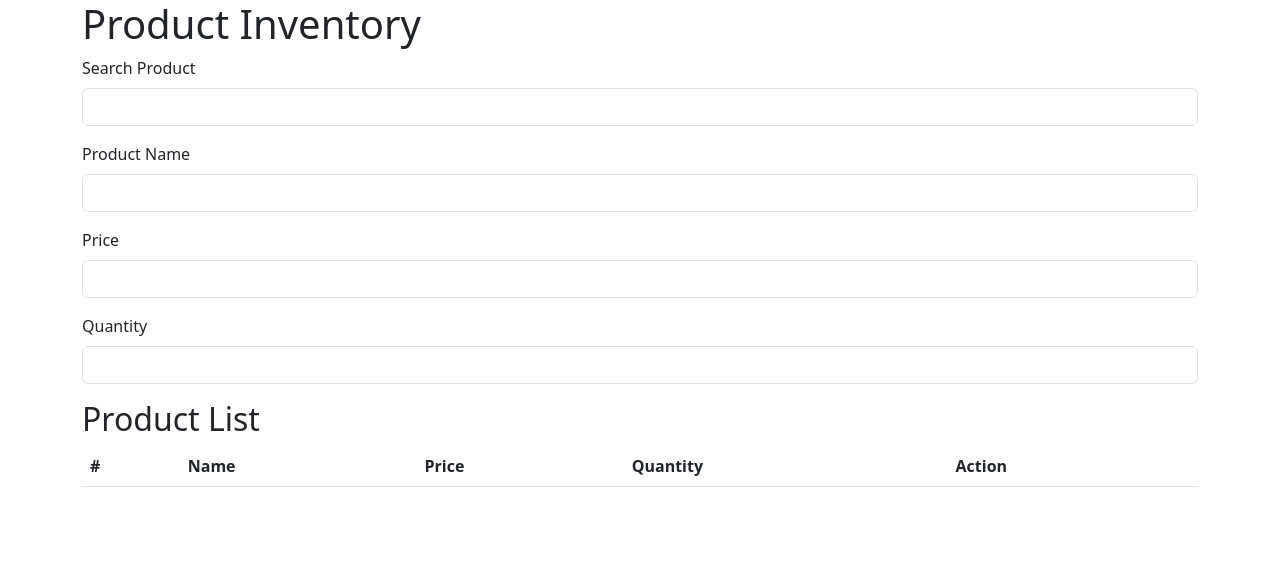
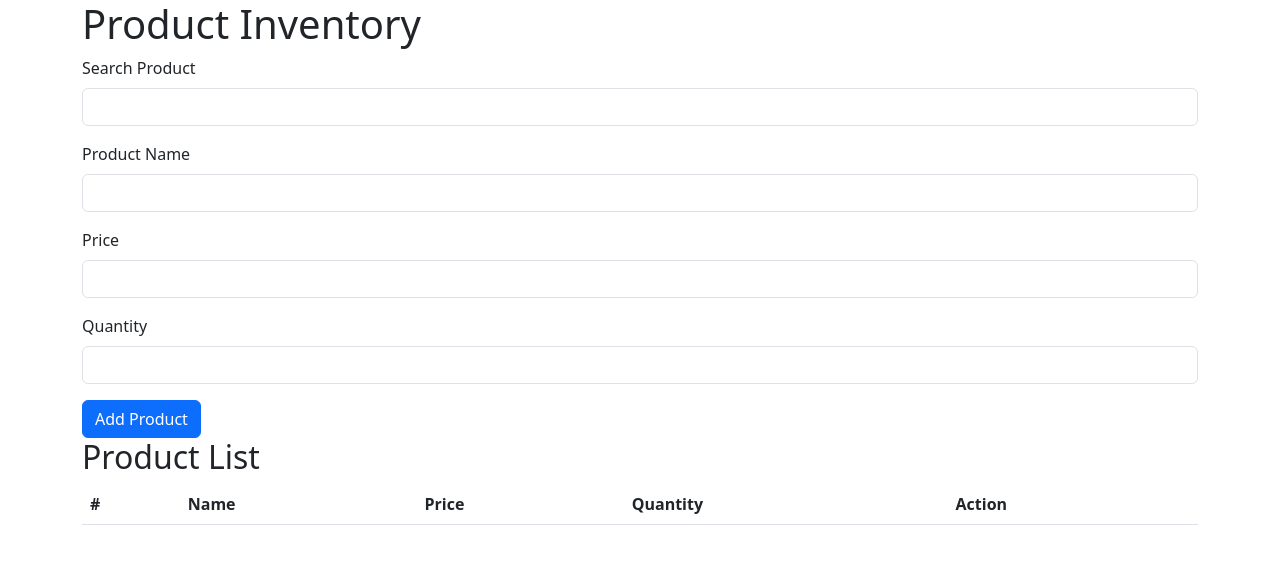
Before and after one commit to JDMarcelo/PWA_INVENTORY, a plain HTML site: page index.html in a window 1280 px wide. Drawn offline with nearby package versions, Linux system fonts and the light colour scheme.

Commit message:
Update index.html

```diff
--- a/index.html
+++ b/index.html
@@ -29,6 +29,7 @@
                 <label for="quantity" class="form-label">Quantity</label>
                 <input type="number" class="form-control" id="quantity" required>
             </div>
+            <button type="submit" class="btn btn-primary">Add Product</button>
         </form>
 
         <h2>Product List</h2>
```
